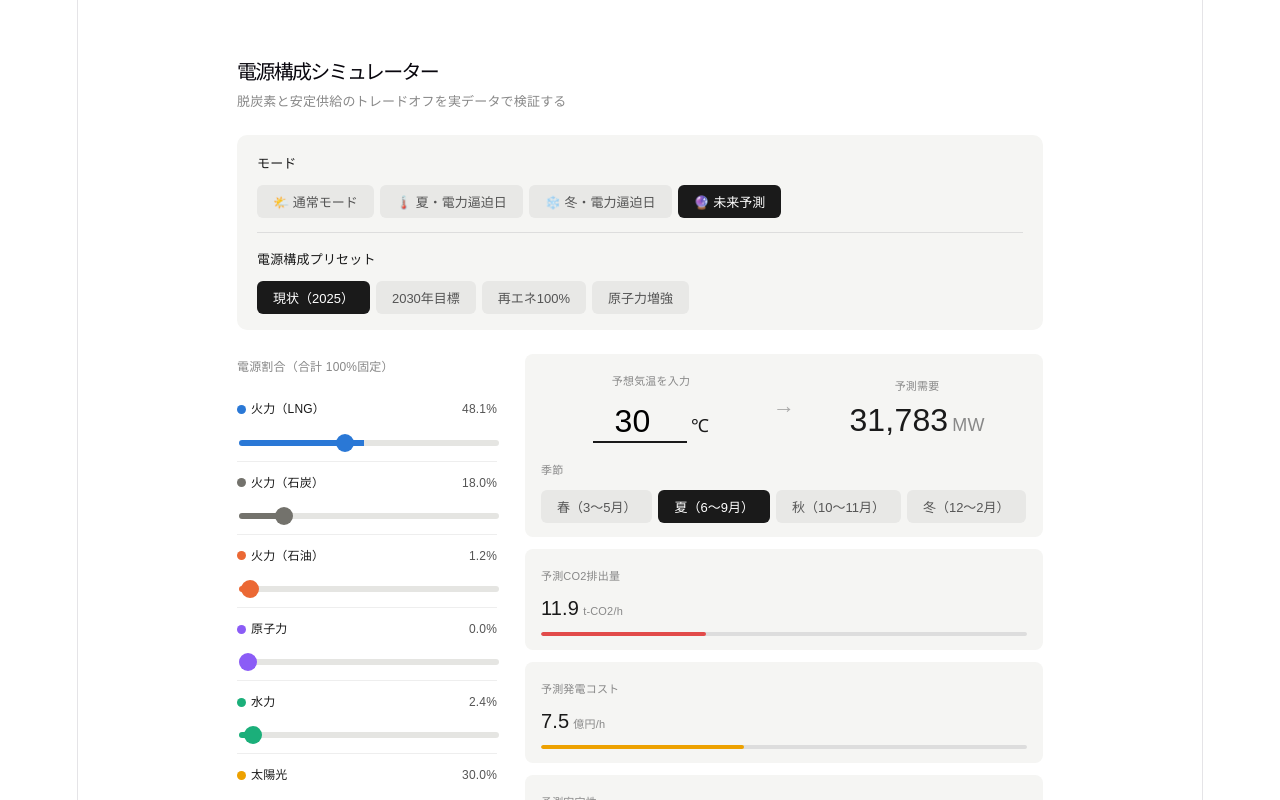
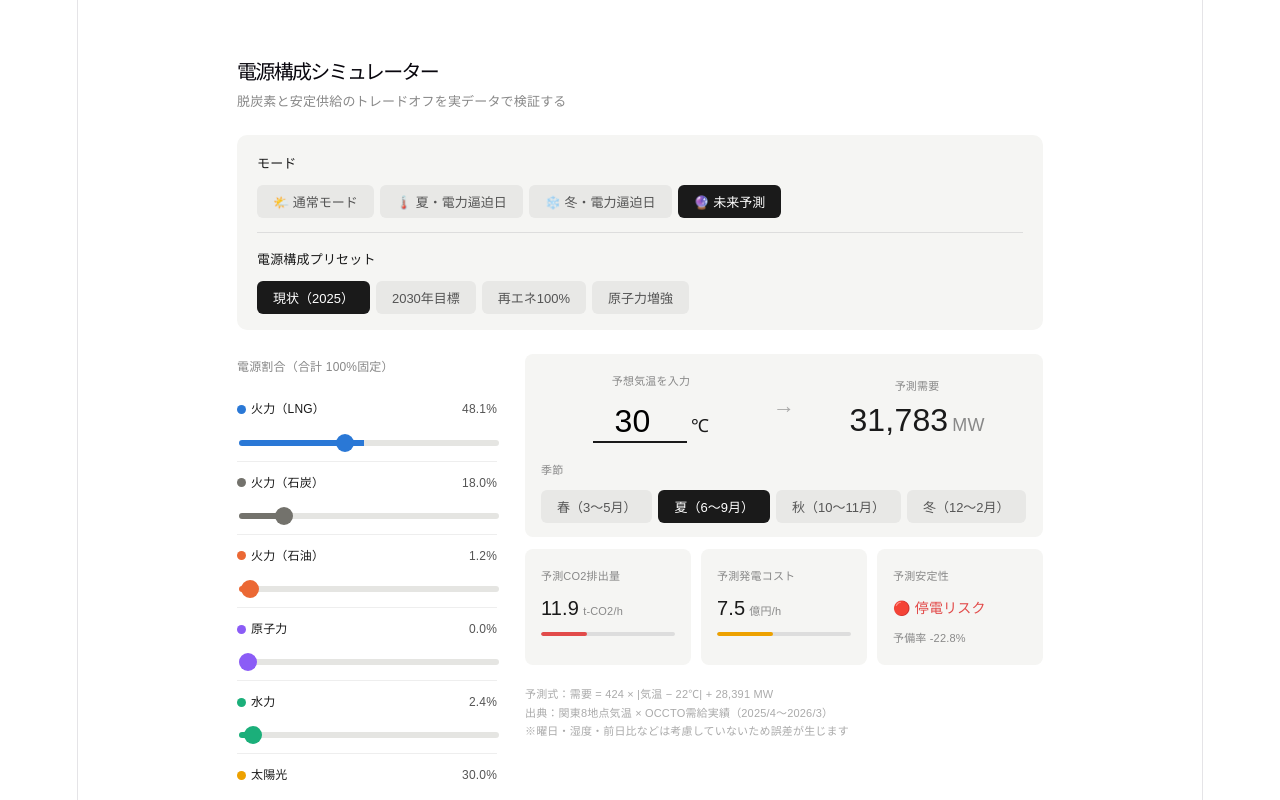
Before and after one commit to Nishiyama1204/Watt-if, a React (Vite) app in the folder energy-simulator/: page / in a window 1280 px wide. Both pictures are taken after a click on the button "🔮 未来予測". Shown: the top 800 px of the page. Built offline with nearby package versions, Linux system fonts and the light colour scheme.

Commit message:
未来予測モード改良

```diff
--- a/energy-simulator/src/App.jsx
+++ b/energy-simulator/src/App.jsx
@@ -693,23 +693,25 @@ export default function App() {
                   </div>
                 </div>
 
-                {/* 3指標（縦並び） */}
+                {/* 3指標（横並び：通常モードと統一） */}
+                <div style={{ display:"grid", gridTemplateColumns:"1fr 1fr 1fr", gap:10 }}>
                   <MetricCard label="予測CO2排出量" value={pm.co2} unit="t-CO2/h"
                     barColor="#E24B4A" barPct={Math.min((pm.co2/35)*100,100)} />
                   <MetricCard label="予測発電コスト" value={pm.cost} unit="億円/h"
                     barColor="#eda100" barPct={Math.min((pm.cost/18)*100,100)} />
                   <div style={{ background:"#f5f5f3", borderRadius:8, padding:"14px 16px" }}>
                     <div style={{ fontSize:11, color:"#888", marginBottom:6 }}>予測安定性</div>
-                  <div style={{ fontSize:15, fontWeight:500, color:pm.stabilityColor }}>{pm.stabilityLabel}</div>
+                    <div style={{ fontSize:14, fontWeight:500, color:pm.stabilityColor }}>{pm.stabilityLabel}</div>
                     <div style={{ fontSize:11, color:"#888", marginTop:4 }}>予備率 {pm.reserve}%</div>
+                  </div>
                 </div>
 
                 {/* 注記 */}
-                <div style={{ fontSize:11, color:"#aaa", lineHeight:1.7 }}>
+                <p style={{ fontSize:11, color:"#aaa", lineHeight:1.7, marginTop:8 }}>
                   予測式：需要 = 424 × |気温 − 22℃| + 28,391 MW<br/>
                   出典：関東8地点気温 × OCCTO需給実績（2025/4〜2026/3）<br/>
                   ※曜日・湿度・前日比などは考慮していないため誤差が生じます
-                </div>
+                </p>
               </div>
             );
           })()}
```
Lines whose indentation alone changed are shown as unchanged.
